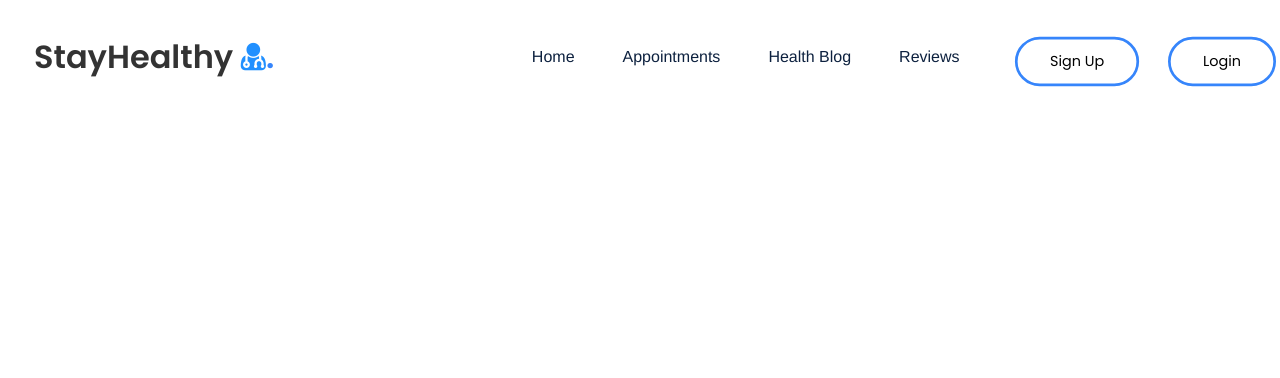
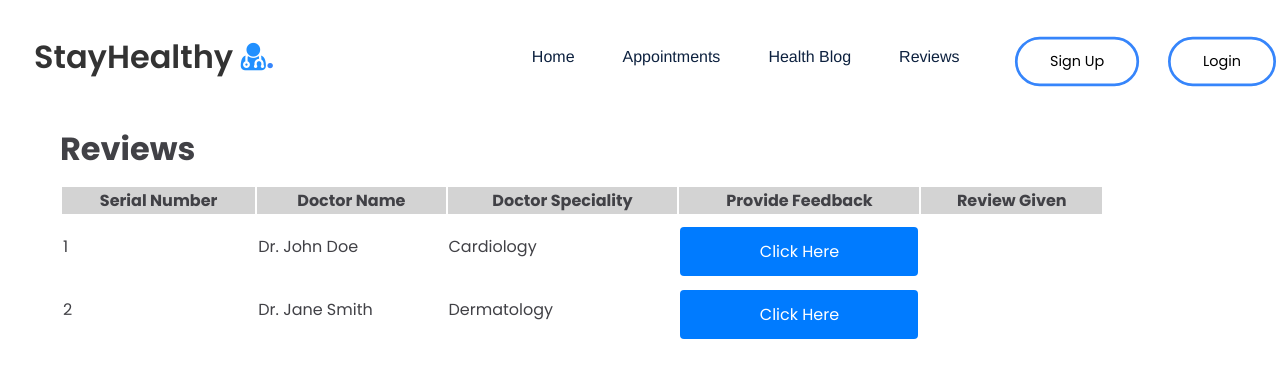
Before and after one commit to gabrielhli/front-end-capstone, a React (Create React App) app: page /reviews in a window 1280 px wide. Shown: the top 378 px of the page. Built offline with nearby package versions, Linux system fonts and the light colour scheme.

Commit message:
initial review implementation

```diff
--- a/src/App.js
+++ b/src/App.js
@@ -5,13 +5,13 @@ import React, { useEffect } from 'react';
 import { BrowserRouter, Routes, Route } from "react-router-dom";
 
 // Import custom Navbar component
-import Navbar from './Components/Navbar/Navbar';
 import Notification from './Components/Notification/Notification';
 import LandingPage from './Components/Landing_Page/LandingPage';
 import Sign_Up from './Components/Sign_Up/Sign_Up';
 import Login from './Components/Login/Login';
 import InstantConsultation from './Components/InstantConsultationBooking/InstantConsultation';
 import BookingConsultation from './Components/BookingConsultation';
+import ReviewForm from './Components/ReviewForm/ReviewForm'
 
 // Function component for the main App
 function App() {
@@ -32,6 +32,7 @@ function App() {
             <Route path="/Login" element={<Login/>}/>
             <Route path="/instant-consultation" element={<InstantConsultation />} />
             <Route path="/search/doctors/" element={<BookingConsultation/>}/>
+            <Route path="/reviews" element={<ReviewForm/>}/>
           </Routes>
           </Notification>
         </BrowserRouter>
--- /dev/null
+++ b/src/Components/ReviewForm/GiveReviews.js
@@ -0,0 +1,79 @@
+// Following code has been commented with appropriate comments for your reference.
+import React, { useState } from 'react';
+
+// Function component for giving reviews
+function GiveReviews() {
+  // State variables using useState hook
+  const [showForm, setShowForm] = useState(false);
+  const [submittedMessage, setSubmittedMessage] = useState('');
+  const [showWarning, setShowWarning] = useState(false);
+  const [formData, setFormData] = useState({
+    name: '',
+    review: '',
+    rating: 0
+  });
+
+  // Function to handle button click event
+  const handleButtonClick = () => {
+    setShowForm(true);
+  };
+
+  // Function to handle form input changes
+  const handleChange = (e) => {
+    // Update the form data based on user input
+    setFormData({ ...formData, [e.target.name]: e.target.value });
+  };
+
+  // Function to handle form submission
+  const handleSubmit = (e) => {
+    e.preventDefault();
+    setSubmittedMessage(formData);
+    setFormData({
+      name: '',
+      review: '',
+      rating: 0
+    });
+    // Check if all required fields are filled before submission
+    if (formData.name && formData.review && formData.rating > 0) {
+      setShowWarning(false);
+    } else {
+      setShowWarning(true);
+    }
+  };
+
+  return (
+    <div>
+      <h2>Form with Message</h2>
+      {!showForm ? (
+        // Display button to open the form
+        <button onClick={handleButtonClick}>Open Form</button>
+      ) : (
+        // Display form for giving feedback
+        <form onSubmit={handleSubmit}>
+          <h2>Give Your Feedback</h2>
+          {/* Display warning message if not all fields are filled */}
+          {showWarning && <p className="warning">Please fill out all fields.</p>}
+          <div>
+            <label htmlFor="name">Name:</label>
+            <input type="text" id="name" name="name" value={formData.name} onChange={handleChange} />
+          </div>
+          <div>
+            <label htmlFor="review">Review:</label>
+            <textarea id="review" name="review" value={formData.review} onChange={handleChange} />
+          </div>
+          {/* Submit button for form submission */}
+          <button type="submit">Submit</button>
+        </form>
+      )}
+      {/* Display the submitted message if available */}
+      {submittedMessage && (
+        <div>
+          <h3>Submitted Message:</h3>
+          <p>{submittedMessage}</p>
+        </div>
+      )}
+    </div>
+  );
+}
+
+export default GiveReviews;
--- /dev/null
+++ b/src/Components/ReviewForm/ReviewForm.css
@@ -0,0 +1,25 @@
+.reviewForm-container {
+    max-width: 1200px;
+    margin: auto;
+    margin-top:10%;
+    color: #414146;
+    padding: 0 20px;
+    position: static;
+    width: 100%;
+}
+
+.reviewForm-table {
+    width: 90%;
+}
+
+.reviewForm-headers {
+    background-color: lightgray;
+}
+
+.reviewForm-data {
+    border-top: 1px solid black;
+}
+
+tr {
+    border-top: 1px solid black;
+}
--- /dev/null
+++ b/src/Components/ReviewForm/ReviewForm.js
@@ -0,0 +1,62 @@
+import React from 'react';
+import './ReviewForm.css';
+import GiveReviews from './GiveReviews';
+
+const ReviewBtn = () => {
+    return (
+        <button>Click Here</button>
+    );
+};
+
+const ReviewForm = () => {
+    //const heading = ["Serial Number","Doctor Name","Doctor Speciality", "Provide Feedback","Review Given"];
+    const data = [
+        {
+            "Serial Number": "1",
+            "Doctor Name": "Dr. John Doe",
+            "Doctor Speciality": "Cardiology",
+            "Provide Feedback": <ReviewBtn/>,
+            "Review Given": ""
+            },
+        {
+            "Serial Number": "2",
+            "Doctor Name": "Dr. Jane Smith",
+            "Doctor Speciality": "Dermatology",
+            "Provide Feedback": <ReviewBtn/>,
+            "Review Given": ""
+        }
+    ]
+    const heading = Object.keys(data[0]);
+
+
+    return (
+        <div className="reviewForm-container">
+            <div className="reviewForm-title">
+                <h1>Reviews</h1>
+            </div>
+            <div className="reviewForm-content">
+                <table className="reviewForm-table">
+                    <thead>
+                        <tr className="reviewForm-headers">
+                            {heading.map((header) => (
+                                <th key={header}>{header}</th>
+                            ))}
+                        </tr>
+                    </thead>
+                    <tbody>
+                        {data.map((row, index) => (
+                            <tr key={index}>
+                                {heading.map((header) => (
+                                    <td key={header}>{row[header]}</td>
+                                ))}
+                            </tr>
+                        ))}
+                    </tbody>
+                </table>
+            </div>
+
+        </div>
+    );
+};
+
+export default ReviewForm
```
